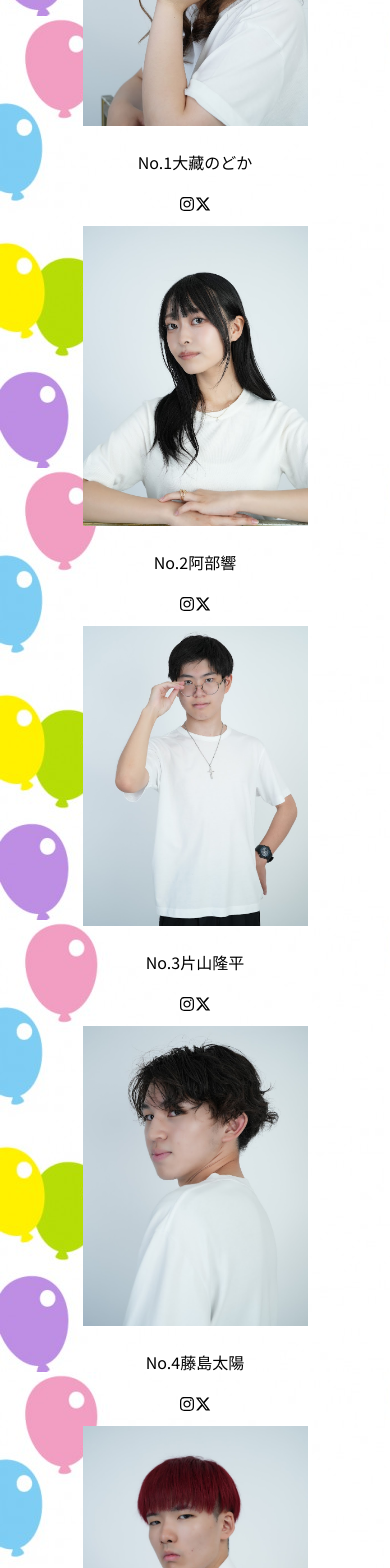
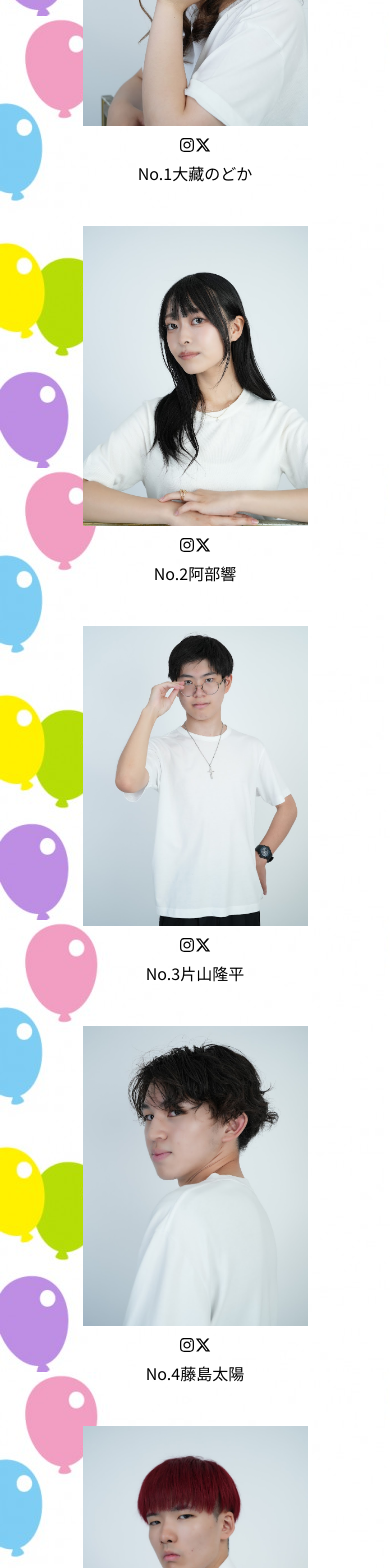
Before and after one commit to nobekawashuto/2024TGUFES, a Next.js app in the folder tgufes/: page /tgcon in a window 390 px wide. Shown: the part 980-2548 px from the top of the page. Built offline with nearby package versions, Linux system fonts and the light colour scheme; a web font is replaced by a local one.

Commit message:
TGUコンテストページの追加です

```diff
--- a/tgufes/src/pages/tgcon.tsx
+++ b/tgufes/src/pages/tgcon.tsx
@@ -12,6 +12,8 @@ interface Person {
     pass: string;
     name: string;
     no: string;
+    snsig:string
+    snsX:string
 }
 
 function Avatar({ person }: { person: Person }) {
@@ -25,9 +27,13 @@ function Avatar({ person }: { person: Person }) {
                     height={600}
                     alt={person.name}
                 />
-                <p className="txt">No.{person.no}{person.name}</p>
-                <Link href=""><FaInstagram /></Link>
-                <Link href=""><FaXTwitter></FaXTwitter></Link>
+                <div className="">
+                    <div className="">
+                        <Link href={person.snsig}><FaInstagram /></Link>
+                        <Link href={person.snsX}><FaXTwitter/></Link>
+                    </div>
+                    <p className="personName txt">No.{person.no}{person.name}</p>
+                </div>
             </div>
         </>
     );
@@ -80,48 +86,65 @@ export default function Home() {
                             <Avatar person={{
                                 pass: '/images/No.1大藏のどか.jpg',
                                 no: '1',
-                                name: '大藏のどか'
+                                name: '大藏のどか',
+                                snsig:'https://www.instagram.com/24tgu__01?igsh=MXhzOG84c3YzNjFnNQ==',
+                                snsX:'https://x.com/24tgu__01?s=21&t=Vjz3xTRuZlGVQyWvswRACA'
                             }} />
                             <Avatar person={{
                                 pass: '/images/No.２阿部響.jpg',
                                 no: '2',
-                                name: '阿部響'
+                                name: '阿部響',
+                                snsig:'https://www.instagram.com/24tgu__02/?igsh=Mmg4bHEyN2U1bmFt',
+                                snsX:'https://x.com/24tgu__02?s=21&t=Vjz3xTRuZlGVQyWvswRACA'
                             }} />
                         </div>
                         <div className="personContainer">
                             <Avatar person={{
                                 pass: '/images/No.3片山隆平.jpg',
                                 no: '3',
-                                name: '片山隆平'
+                                name: '片山隆平',
+                                snsig:'https://www.instagram.com/24tgu__03/?igsh=Mjc0cGp3NGNpYmRy',
+                                snsX:'https://x.com/24tgu__03?s=21&t=Vjz3xTRuZlGVQyWvswRACA'
+
                             }} />
                             <Avatar person={{
                                 pass: '/images/No.4藤島太陽.jpg',
                                 no: '4',
-                                name: '藤島太陽'
+                                name: '藤島太陽',
+                                snsig:'https://www.instagram.com/24tgu__04/?igsh=MThoNGViaTBkajNtZw%3D%3D',
+                                snsX:'https://x.com/24tgu__04?s=21&t=Vjz3xTRuZlGVQyWvswRACA'
                             }} />
                         </div>
                         <div className="personContainer">
                             <Avatar person={{
                                 pass: '/images/No.5鈴木啓行.jpg',
                                 no: '5',
-                                name: '鈴木啓行'
+                                name: '鈴木啓行',
+                                snsig:'https://www.instagram.com/24tgu__05/?igsh=MWM0N2dmZzBiNzJrNw%3D%3D',
+                                snsX:'https://x.com/24tgu__05?s=21&t=Vjz3xTRuZlGVQyWvswRACA'
                             }} />
                             <Avatar person={{
                                 pass: '/images/No.6高橋栄心.jpg',
                                 no: '6',
-                                name: '高橋栄心'
+                                name: '高橋栄心',
+                                snsig:'https://www.instagram.com/24tgu__06/?igsh=MWtwamxrZjBzcHI2ag%3D%3D',
+                                snsX:'https://x.com/24tgu__06?s=21&t=Vjz3xTRuZlGVQyWvswRACA'
                             }} />
                         </div>
                         <div className="personContainer">
                             <Avatar person={{
                                 pass: '/images/No.7木村向太.jpg',
                                 no: '7',
-                                name: '木村向太'
+                                name: '木村向太',
+                                snsig:'https://www.instagram.com/24tgu__07/?igsh=MWF4ZXNiYjA3eWgxaw%3D%3D',
+                                snsX:'https://x.com/24tgu__07?s=21&t=Vjz3xTRuZlGVQyWvswRACA'
                             }} />
                             <Avatar person={{
                                 pass: '/images/No.8鈴木総太.jpg',
                                 no: '8',
-                                name: '鈴木総太'
+                                name: '鈴木総太',
+                                snsig:'https://www.instagram.com/24tgu__08/?igsh=MXhsY3hvaXZxd29wMg%3D%3D',
+                                snsX:'https://x.com/24tgu__08?s=21&t=Vjz3xTRuZlGVQyWvswRACA'
                             }} />
                         </div>
 
--- a/tgufes/src/styles/globals.css
+++ b/tgufes/src/styles/globals.css
@@ -629,5 +629,7 @@ footer p {
     width: 225px;
     height: 300px;
   }
-
+  .personName{
+    margin-top: 0%;
+  }
 }
```
Also changed, not shown: tgufes/src/pages/index.tsx (+21 -1 lines).
